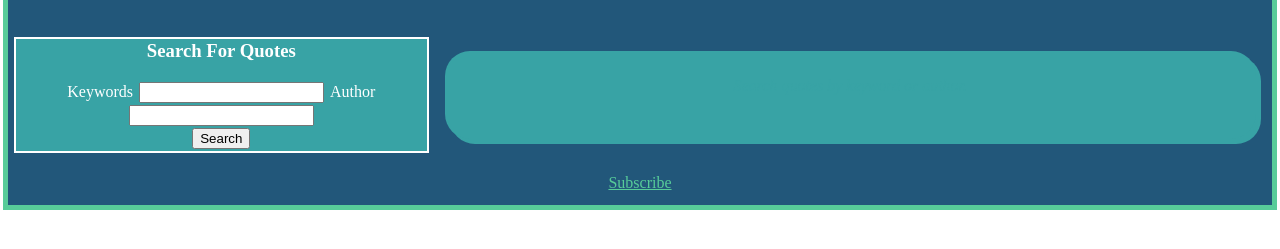
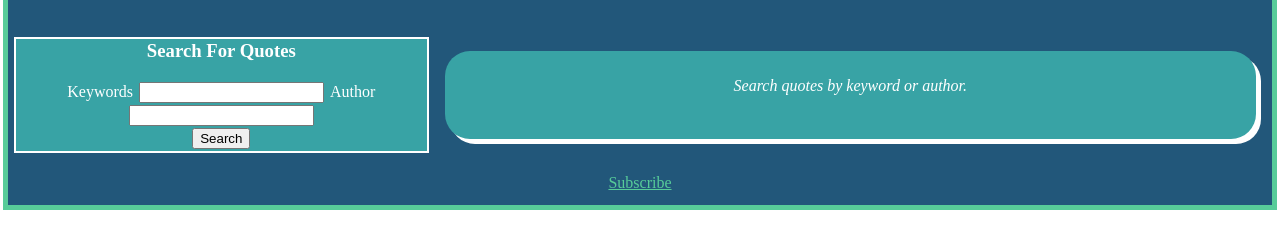
Before and after one commit to elizabethbright721/portfolio-project, a plain HTML site: page index.html in a window 1280 px wide. In both pictures the pointer is over the element "Search quotes by keyword or author.". Shown: the part 61-310 px from the top of the page. Drawn offline with Linux system fonts and the light colour scheme; no server answers.

Commit message:
portfolio updates in CSS

```diff
--- a/styles.css
+++ b/styles.css
@@ -65,7 +65,9 @@ main {
    /* background-image: ;*/
 }
 main:hover {
-    background-color:#38a3a5
+    background-color:#38a3a5;
+    color: white;
+
 
 }
 
```
